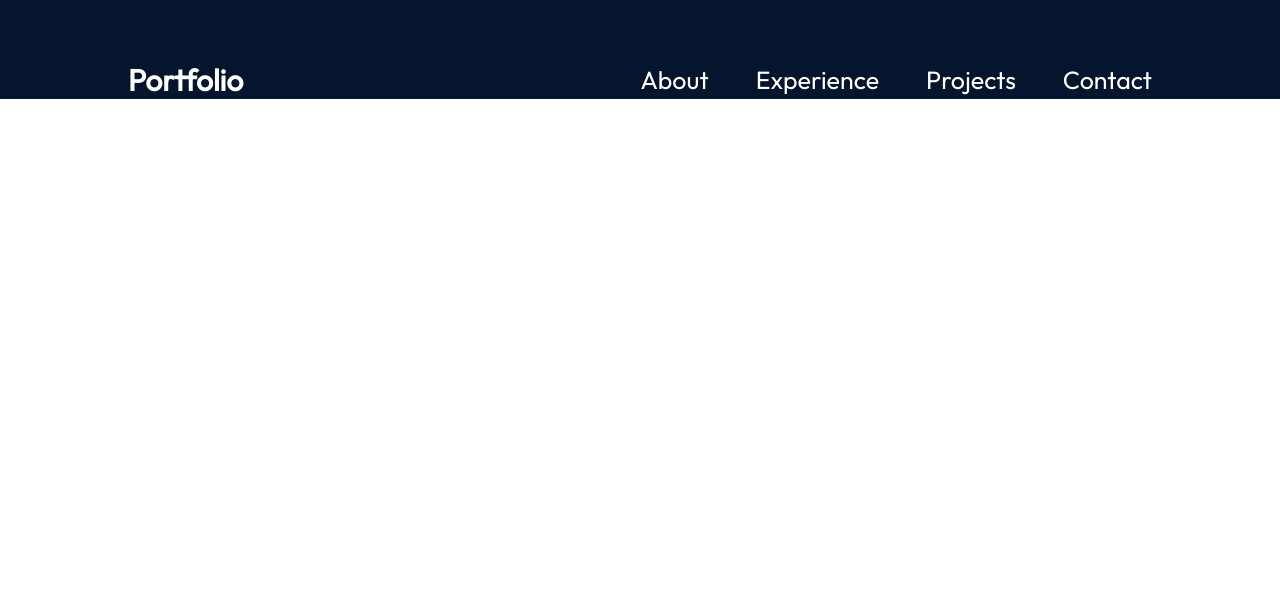
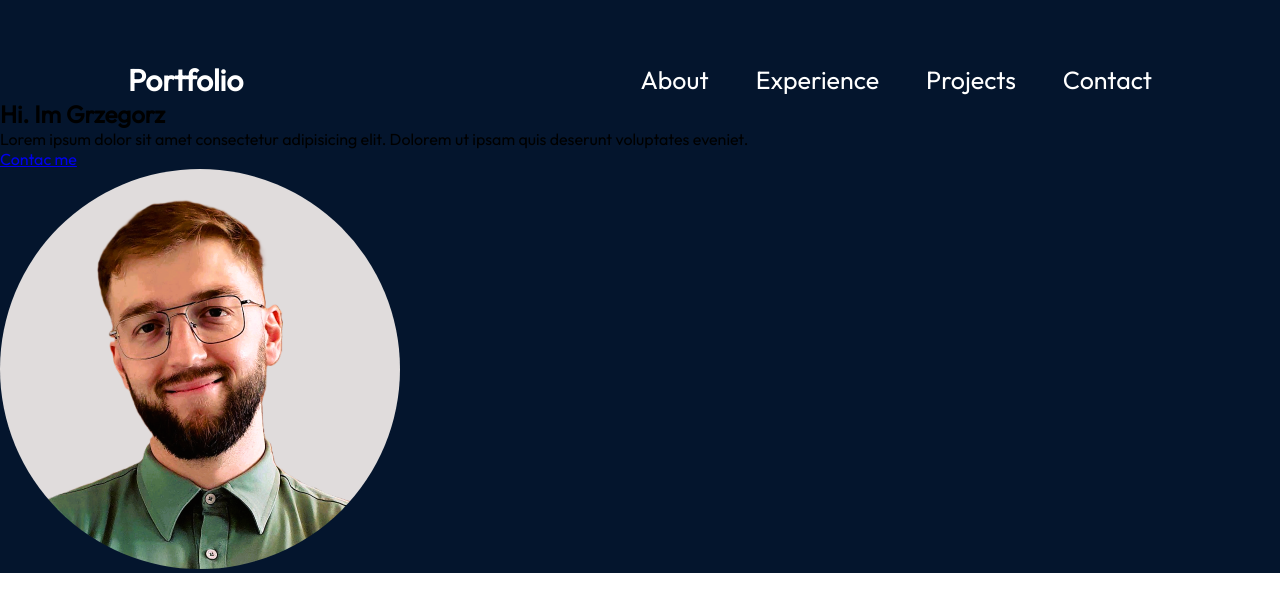
Before and after one commit to GrzegorzKopacki/newPortfolio, a React (Vite) app in the folder newPortfolio/: page / in a window 1280 px wide. Shown: the top 612 px of the page. Built offline with nearby package versions, Linux system fonts and the light colour scheme.

Commit message:
created hero component

```diff
--- a/newPortfolio/src/App.jsx
+++ b/newPortfolio/src/App.jsx
@@ -1,10 +1,12 @@
 import styles from "./App.module.css";
+import { Hero } from "./components/Hero/Hero";
 import { Navbar } from "./components/Navbar/navbar";
 
 function App() {
 	return (
 		<div className={styles.App}>
 			<Navbar />
+			<Hero/>
 		</div>
 	);
 }
--- /dev/null
+++ b/newPortfolio/src/components/Hero/Hero.jsx
@@ -0,0 +1,20 @@
+import styles from "./Hero.module.css";
+import KOPACKI from "../../../assets/hero/gk.png";
+
+export function Hero() {
+	return (
+		<section>
+			<div>
+				<h1>Hi. Im Grzegorz</h1>
+				<p>
+					Lorem ipsum dolor sit amet consectetur adipisicing elit. Dolorem ut
+					ipsam quis deserunt voluptates eveniet.
+				</p>
+				<a href="mailto:gkopacki11@gmail.com">Contac me</a>
+			</div>
+			<img src={KOPACKI} alt="" className={styles.heroImg} />
+			<div className={styles.topBlur}></div>
+			<div className={styles.bottomBlur}></div>
+		</section>
+	);
+}
--- /dev/null
+++ b/newPortfolio/src/components/Hero/Hero.module.css
@@ -0,0 +1,5 @@
+.heroImg {
+    border-radius: 50%;
+    height: 25rem;
+    width: 25rem;
+}
```
Also changed, not shown: newPortfolio/assets/hero/gk.png (added).
